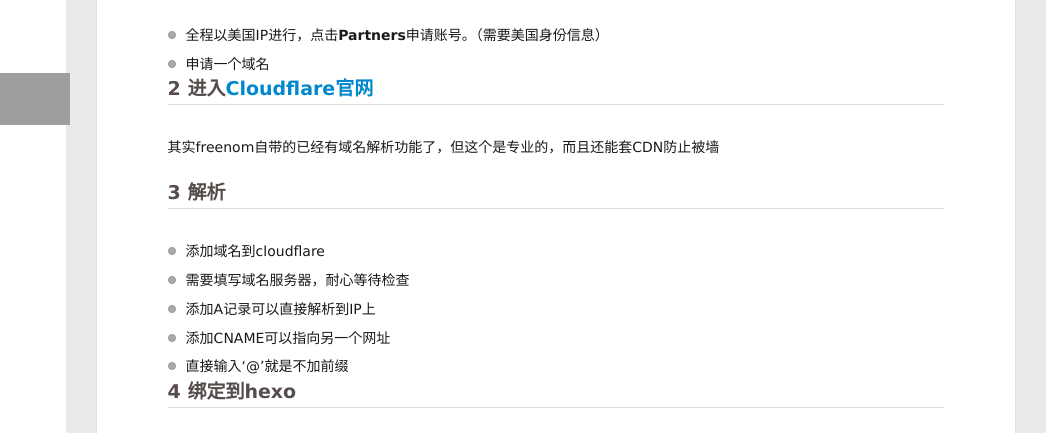
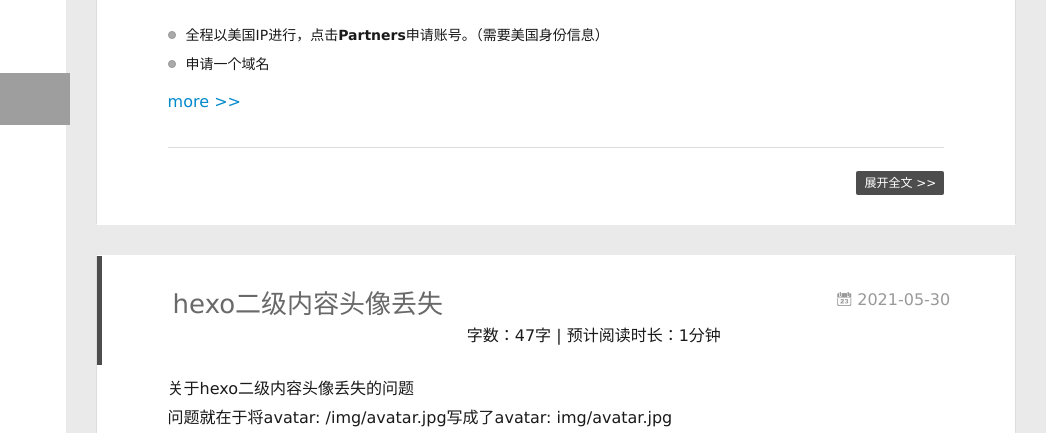
Before and after one commit to Corner430/Corner430.github.io, a plain HTML site: page index.html in a window 1280 px wide. Shown: the part 263-696 px from the top of the page, 234-1280 px from the left. Drawn offline with Linux system fonts and the light colour scheme; some packages are replaced by stand-ins of ours; grey boxes are pictures that could not be loaded; a script that the page names is missing.

Commit message:
Site updated: 2021-05-30 19:32:56

```diff
--- a/index.html
+++ b/index.html
@@ -187,18 +187,9 @@
 </blockquote>
 <h3 id="1-首先进入freenom官网"><a href="#1-首先进入freenom官网" class="headerlink" title="1 首先进入freenom官网"></a>1 首先进入<a href="www.freenom.com">freenom官网</a></h3><ul>
 <li>全程以美国IP进行，点击<strong>Partners</strong>申请账号。（需要美国身份信息）</li>
-<li>申请一个域名<h3 id="2-进入Cloudflare官网"><a href="#2-进入Cloudflare官网" class="headerlink" title="2 进入Cloudflare官网"></a>2 进入<a href="dash.cloudflare.com">Cloudflare官网</a></h3>其实freenom自带的已经有域名解析功能了，但这个是专业的，而且还能套CDN防止被墙<h3 id="3-解析"><a href="#3-解析" class="headerlink" title="3 解析"></a>3 解析</h3></li>
-<li>添加域名到cloudflare</li>
-<li>需要填写域名服务器，耐心等待检查</li>
-<li>添加A记录可以直接解析到IP上</li>
-<li>添加CNAME可以指向另一个网址</li>
-<li>直接输入‘@’就是不加前缀<h3 id="4-绑定到hexo"><a href="#4-绑定到hexo" class="headerlink" title="4 绑定到hexo"></a>4 绑定到hexo</h3></li>
-</ul>
-<ol>
-<li>找到当前项目，点击Settings-&gt;Pages<br>在Custom domain中输入自己的域名<br><img src="/2021/05/30/%E5%9F%9F%E5%90%8D%E8%A7%A3%E6%9E%90%E4%BB%A5%E5%8F%8A%E6%80%8E%E4%B9%88%E7%BB%99hexo%E7%BB%91%E5%AE%9A%E5%9F%9F%E5%90%8D/%E7%BB%91%E5%AE%9A%E5%88%B0page.png" alt="绑定到page"></li>
-<li>在cloudflare-&gt;DNS中添加CNAME记录（不要勾选小云朵）<br><img src="/2021/05/30/%E5%9F%9F%E5%90%8D%E8%A7%A3%E6%9E%90%E4%BB%A5%E5%8F%8A%E6%80%8E%E4%B9%88%E7%BB%99hexo%E7%BB%91%E5%AE%9A%E5%9F%9F%E5%90%8D/%E6%B7%BB%E5%8A%A0CNAME%E8%AE%B0%E5%BD%95.png" alt="添加CNAME记录"></li>
-<li>在本地博客文件夹的source中新建一个CNAME文件<br>这个文件不能有任何格式，txt都不行。内容填写刚才的域名即可。</li>
-</ol>
+<li>申请一个域名</li></ul>
+
+          <a class="article-more-a" href="/2021/05/30/%E5%9F%9F%E5%90%8D%E8%A7%A3%E6%9E%90%E4%BB%A5%E5%8F%8A%E6%80%8E%E4%B9%88%E7%BB%99hexo%E7%BB%91%E5%AE%9A%E5%9F%9F%E5%90%8D/#more">more >></a>
 
 
 
```
Also changed, not shown: 2021/05/30/域名解析以及怎么给hexo绑定域名/index.html (+4 -4 lines).
